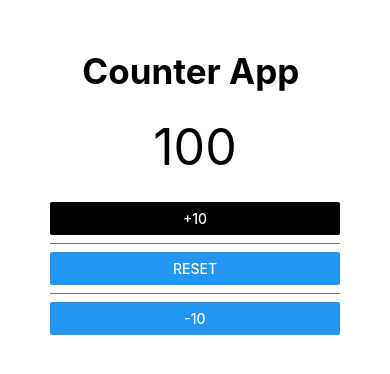
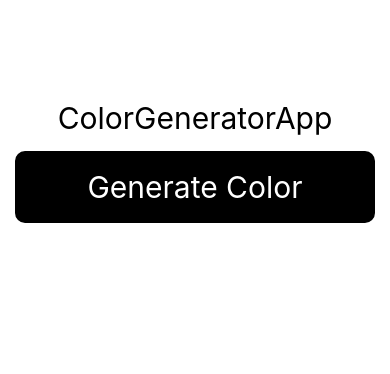
Before and after one commit to Surajhingade/React-Native, a React Native app: screen / in a window 390 px wide. Shown: the top 374 px of the page. Built offline with nearby package versions, Linux system fonts and the light colour scheme.

Commit message:
Impliment random color generator

```diff
--- a/App.js
+++ b/App.js
@@ -3,6 +3,7 @@ import React from 'react'
 import { Text,StyleSheet,View,Image} from 'react-native'
 import BoxModelInReactNative from './src/components/BoxModelInReactNative';
 import Btn from './src/components/Btn';
+import ColorGeneratorApp from './src/components/ColorGeneratorApp';
 import CounterApp from './src/components/CounterApp';
 import CssPosition from './src/components/CssPosition';
 import Flexbox from './src/components/Flexbox';
@@ -38,8 +39,10 @@ const App = ()=>{
 {/* <Flexbox /> */}
 
 {/* Counter app using useState */}
-<CounterApp />
+{/* <CounterApp /> */}
+
     </View>
+<ColorGeneratorApp />
 </>
 
   )
--- /dev/null
+++ b/src/components/ColorGeneratorApp.js
@@ -0,0 +1,85 @@
+import React,{useState} from 'react'
+import {View,Text,StyleSheet,TouchableOpacity,FlatList} from "react-native";
+
+
+const ColorGeneratorApp = () => {
+
+const [newColor, setNewColor] = useState([]);
+
+   const handleRandomColor = () =>{
+       const red = Math.floor(Math.random()*256);
+    //    console.log(red);
+    const green = Math.floor(Math.random()*256);
+    const blue = Math.floor(Math.random()*256);
+
+    return `rgb(${red},${green},${blue})`
+
+   }
+
+//    console.log(newColor);
+  return (
+      <>
+ <View>
+
+    <Text style={style.text}>ColorGeneratorApp</Text>
+    <TouchableOpacity
+    onPress={()=>{
+        // handleRandomColor();
+        setNewColor([...newColor, handleRandomColor()])
+        // alert("rgb"+handleRandomColor())
+    }}
+
+    >
+
+        <Text style={style.touch} >Generate Color</Text>
+    </TouchableOpacity>
+ </View>
+
+ <FlatList data={newColor} renderItem={({item})=>{
+     return (
+        <View>
+        <Text
+        style={{
+            height:100,
+            width:300,
+            backgroundColor:item,
+            // alignContent:"center"
+            borderRadius:10,
+            margin:30,
+            textAlign:"center",
+
+        }}
+        >{item}</Text>
+
+     </View>
+     )
+ }} />
+
+
+
+
+ </>
+
+  )
+}
+
+const style = StyleSheet.create({
+   text : {
+       color:"black",
+       fontSize:30,
+       textAlign:'center'
+   },
+   touch :{
+       textAlign:'center',
+       margin:15,
+       borderWidth:3,
+       padding:15,
+       fontSize:30,
+       borderRadius:10,
+       backgroundColor:"black",
+       color:"white"
+
+   }
+})
+
+export default ColorGeneratorApp
--- a/src/components/CounterApp.js
+++ b/src/components/CounterApp.js
@@ -4,7 +4,7 @@ import { Text,StyleSheet,Button     } from 'react-native';
 
 const CounterApp = () => {
 
-const [counter,setCounter] = useState(100);
+const [counter,setCounter] = useState(0);
 
 const handlePlus = () =>{
     setCounter(counter + 10);
@@ -31,9 +31,9 @@ const handleReset = ()=>{
     <Button title="+10" onPress={handlePlus} style={[ style.Button1]}  color="black"  />
     <Text style={style.seperater} />
 
-    <Button title='Reset' onPress={handleReset } style={[style.Button,style.Button2]} />
+    <Button title='Reset' onPress={handleReset } style={[style.Button,style.Button2]} color="red" />
     <Text style={style.seperater} />
-    <Button title="-10" onPress={handleSub}  style={[style.Button,style.Button3]} />
+    <Button title="-10" onPress={handleSub}  style={[style.Button,style.Button3]} color="green" />
 
 
   </>
@@ -72,6 +72,7 @@ const style = StyleSheet.create({
         fontWeight:"bold",
         fontSize:35,
         // textDecorationStyle:"solid"
+        marginTop:100
 
 
     },
```
